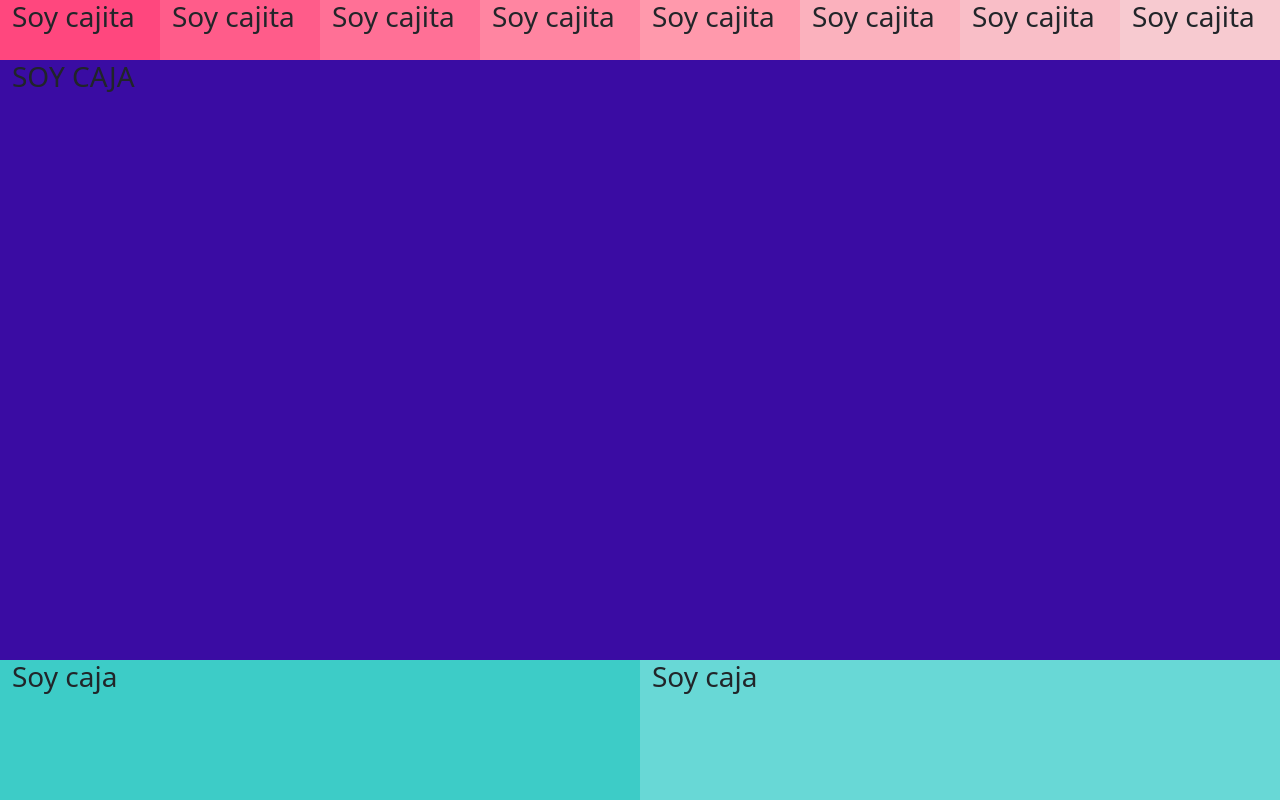
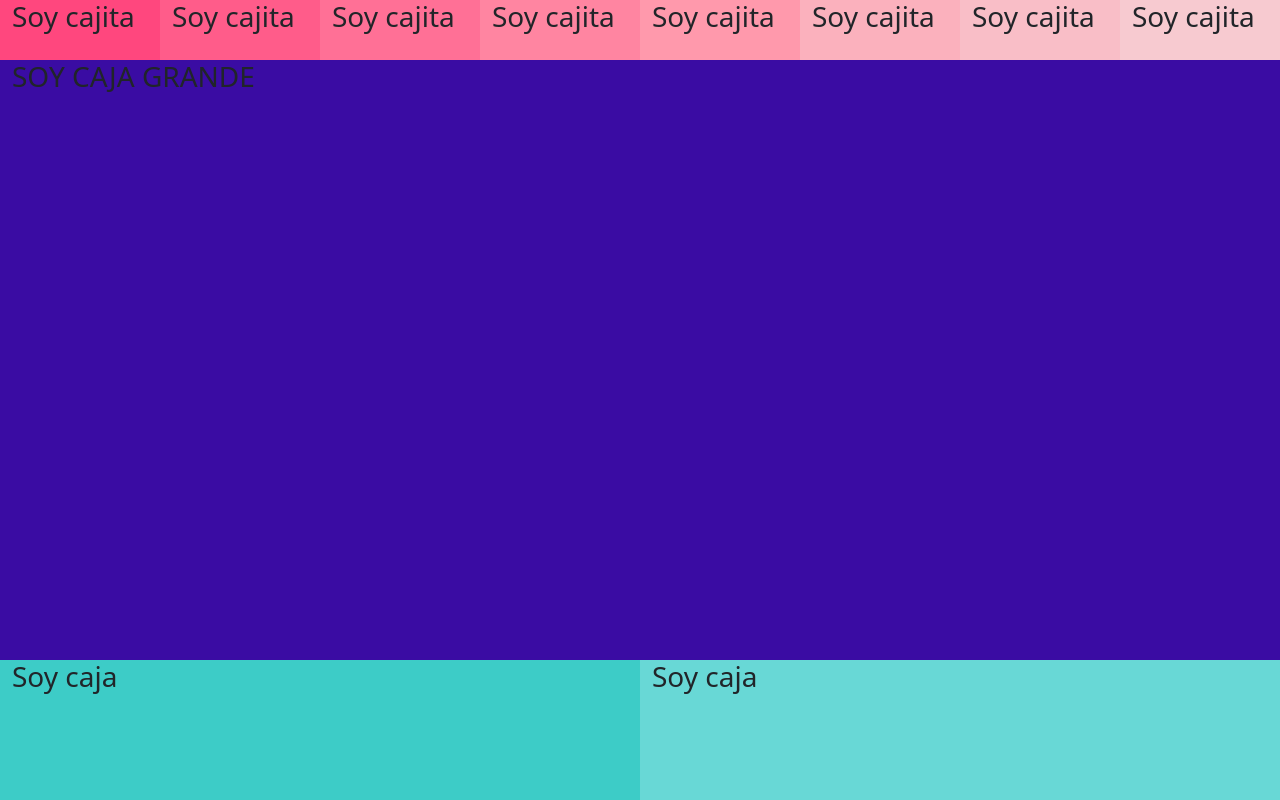
Before and after one commit to tanyah03/maquetaFlexbox, a plain HTML site: page index.html in a window 1280 px wide. Shown: the top 800 px of the page. Drawn offline with nearby package versions, Linux system fonts and the light colour scheme.

Commit message:
Cambie el nombre de la caja9 a mayusculas y cambie su color a un azul mas oscuros

```diff
--- a/index.html
+++ b/index.html
@@ -24,7 +24,7 @@
       </div>
 
       <div class="row d-flex">
-        <div class="col col-xxl-12 col-xl-12 col-lg-12 col-md-12 col-sm-12 d-flex caja9"><h3>SOY CAJA</h3></div>
+        <div class="col col-xxl-12 col-xl-12 col-lg-12 col-md-12 col-sm-12 d-flex caja9"><h3>SOY CAJA GRANDE</h3></div>
       </div>
 
       <div class="row d-flex">
```
